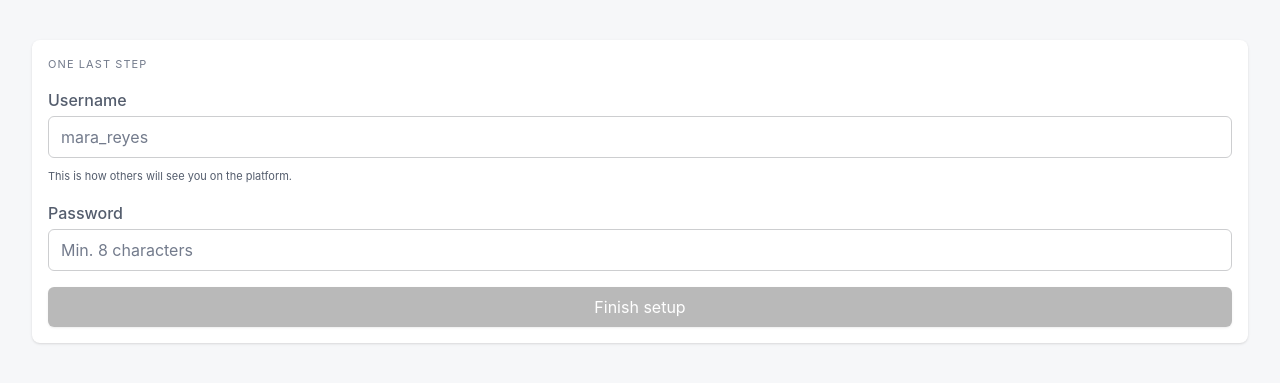
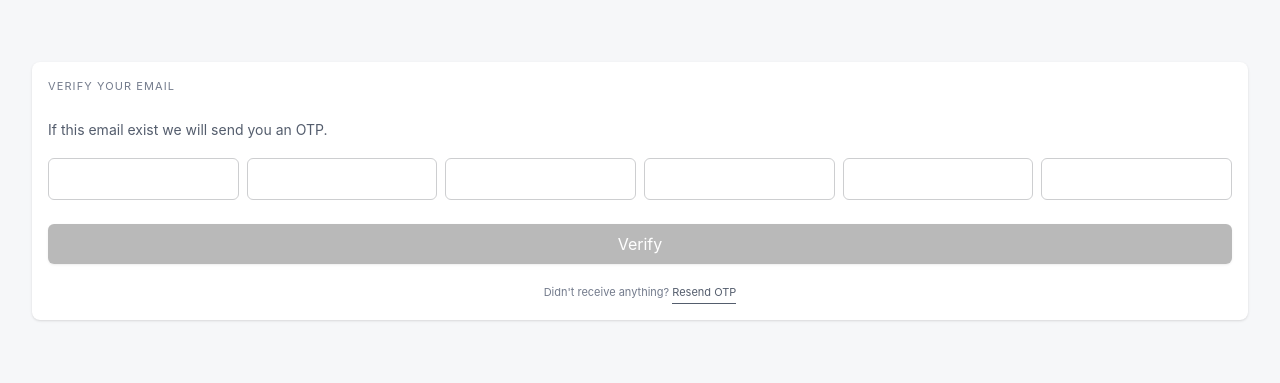
Before and after one commit to gymboiefrncs/domx, a React (Vite) app in the folder apps/web/: page /otp in a window 1280 px wide. Shown: the part 209-592 px from the top of the page. Built offline with nearby package versions, Linux system fonts and the light colour scheme.

Commit message:
feat(web): implement signup and OTP verification flow with hooks and services refactor(api): replace sending email with console log to prevent hitting the rate limit

```diff
--- a/apps/web/src/App.tsx
+++ b/apps/web/src/App.tsx
@@ -1,12 +1,16 @@
 import OtpPage from "./pages/Otp";
 import SetupProfilePage from "./pages/SetupProfile";
 import SignupPage from "./pages/Signup";
+import { Route, Routes, Navigate } from "react-router-dom";
 
 export function App() {
   return (
-    <div className="flex flex-col h-full">
-      <SetupProfilePage />
-    </div>
+    <Routes>
+      <Route path="/" element={<Navigate to="/signup" replace />} />
+      <Route path="/signup" element={<SignupPage />} />
+      <Route path="/otp" element={<OtpPage />} />
+      <Route path="/setup-profile" element={<SetupProfilePage />} />
+    </Routes>
   );
 }
 
--- /dev/null
+++ b/apps/web/src/hooks/useSignup.ts
@@ -0,0 +1,46 @@
+import { signup, verifyOTP } from "@/services/signup";
+import { useState } from "react";
+import { useNavigate } from "react-router-dom";
+
+export const useSignup = () => {
+  const [loading, setLoading] = useState(false);
+  const [error, setError] = useState(null);
+  const navigate = useNavigate();
+
+  async function handleSignup(email: string) {
+    setLoading(true);
+    try {
+      await signup(email);
+      navigate("/otp", { state: { email }, replace: true });
+    } catch (err) {
+      // use any for now since we don't have a defined error type
+      // eslint-disable-next-line @typescript-eslint/no-explicit-any
+      setError((err as any).message);
+      console.log("Failed to fetch groups", err);
+    } finally {
+      setLoading(false);
+    }
+  }
+  return { handleSignup, loading, error };
+};
+
+export const useVerifyOTP = () => {
+  const [loading, setLoading] = useState(false);
+  const [error, setError] = useState(null);
+  const navigate = useNavigate();
+  const handleVerifyOTP = async (email: string, otp: string) => {
+    setLoading(true);
+    try {
+      await verifyOTP(email, otp);
+      navigate("/setup-profile", { replace: true });
+    } catch (err) {
+      // use any for now since we don't have a defined error type
+      // eslint-disable-next-line @typescript-eslint/no-explicit-any
+      setError((err as any).message);
+      console.log("Failed to verify OTP", err);
+    } finally {
+      setLoading(false);
+    }
+  };
+  return { handleVerifyOTP, loading, error };
+};
--- a/apps/web/src/main.tsx
+++ b/apps/web/src/main.tsx
@@ -2,9 +2,12 @@ import { StrictMode } from "react";
 import { createRoot } from "react-dom/client";
 import { App } from "./App";
 import "./index.css";
+import { BrowserRouter } from "react-router-dom";
 
 createRoot(document.getElementById("root")!).render(
   <StrictMode>
-    <App />
+    <BrowserRouter>
+      <App />
+    </BrowserRouter>
   </StrictMode>,
 );
--- a/apps/web/src/pages/Otp.tsx
+++ b/apps/web/src/pages/Otp.tsx
@@ -1,52 +1,56 @@
-import {
-  useState,
-  useRef,
-  type ChangeEvent,
-  type KeyboardEvent,
-  type ClipboardEvent,
-} from "react";
+import { useVerifyOTP } from "@/hooks/useSignup";
+import { useState, useRef, type ChangeEvent, type KeyboardEvent } from "react";
+import { useLocation } from "react-router-dom";
 
 const OTP_LENGTH = 6;
 
 export default function OtpPage() {
-  const [digits, setDigits] = useState<string[]>(Array(OTP_LENGTH).fill(""));
+  const [otp, setOtp] = useState<string[]>(Array(OTP_LENGTH).fill(""));
+  const { handleVerifyOTP, loading, error } = useVerifyOTP();
+  const inputs = useRef<(HTMLInputElement | null)[]>([]);
+  const { state } = useLocation();
 
-  const inputs = useRef<(HTMLInputElement | null)[]>([]);
+  const handleChange = (value: string, index: number): void => {
+    // Rejects any non-hex charcaters early to prevent users from entering invalid OTP values
+    if (!/^[0-9a-f]$/.test(value)) return;
 
-  function handleChange(value: string, index: number): void {
-    if (!/^\d?$/.test(value)) return;
-    const next = [...digits];
+    const next = [...otp];
     next[index] = value;
-    setDigits(next);
+    setOtp(next);
+
+    // Auto-advance focus so the user doesn't have to click each box manually
     if (value && index < OTP_LENGTH - 1) {
       inputs.current[index + 1]?.focus();
     }
-  }
+  };
 
-  function handleKeyDown(
+  const handleKeyDown = (
     e: KeyboardEvent<HTMLInputElement>,
     index: number,
-  ): void {
-    if (e.key === "Backspace" && !digits[index] && index > 0) {
+  ): void => {
+    /**
+     * Backspace on empty input should move focus to the previous input and clear it
+     * Backspace on non-empty input should just clear the current input
+     *
+     * This allows users to easily correct mistakes without having to manually click each input
+     */
+    if (e.key === "Backspace" && !otp[index] && index > 0) {
       inputs.current[index - 1]?.focus();
+      const prev = [...otp];
+      prev[index - 1] = "";
+      setOtp(prev);
+    } else if (e.key === "Backspace" && otp[index]) {
+      const prev = [...otp];
+      prev[index] = "";
+      setOtp(prev);
     }
-  }
+  };
 
-  function handlePaste(e: ClipboardEvent<HTMLInputElement>): void {
-    e.preventDefault();
-    const pasted = e.clipboardData
-      .getData("text")
-      .replace(/\D/g, "")
-      .slice(0, OTP_LENGTH);
-    const next = [...digits];
-    pasted.split("").forEach((char, i) => {
-      next[i] = char;
-    });
-    setDigits(next);
-    inputs.current[Math.min(pasted.length, OTP_LENGTH - 1)]?.focus();
-  }
-
-  const isComplete: boolean = digits.every(Boolean);
+  /**
+   * Flag to determine if the all inputs are filled
+   * Returns false if any input is empty
+   */
+  const isComplete: boolean = otp.every(Boolean);
 
   return (
     <div className="min-h-screen bgbg flex items-center p-8 font-sans">
@@ -56,43 +60,50 @@ export default function OtpPage() {
         </p>
 
         <p className="text-sm text-text-secondary font-normal leading-relaxed mb-4">
-          We sent a 6-digit code to your email
+          If this email exist we will send you an OTP.
         </p>
 
+        {error && <p className="text-red-500">{error}</p>}
+
+        <form
+          onSubmit={(e) => {
+            e.preventDefault();
+            handleVerifyOTP(state.email, otp.join(""));
+          }}
+        >
           <div className="flex gap-2 justify-between mb-6">
-          {digits.map((digit, i) => (
+            {otp.map((char, i) => (
               <input
                 key={i}
                 ref={(el) => {
                   inputs.current[i] = el;
                 }}
                 type="text"
-              inputMode="numeric"
                 maxLength={1}
-              value={digit}
+                value={char}
                 onChange={(e: ChangeEvent<HTMLInputElement>) =>
                   handleChange(e.target.value, i)
                 }
                 onKeyDown={(e: KeyboardEvent<HTMLInputElement>) =>
                   handleKeyDown(e, i)
                 }
-              onPaste={handlePaste}
                 className="input"
               />
             ))}
           </div>
-
           <button
+            type="submit"
             disabled={!isComplete}
             className="btn w-full disabled:opacity-30 disabled:cursor-not-allowed"
           >
-          Verify code
+            {loading ? "Verifying..." : "Verify"}
           </button>
+        </form>
 
         <p className="text-text-muted text-center mt-5 leading-relaxed font-normal">
           Didn't receive anything?{" "}
           <button className="text-text-secondary border-b border-text-secondary pb-px bg-transparent cursor-pointer text-[11px]">
-            Resend code
+            Resend OTP
           </button>
         </p>
       </div>
--- a/apps/web/src/pages/Signup.tsx
+++ b/apps/web/src/pages/Signup.tsx
@@ -1,11 +1,9 @@
 import { useState } from "react";
+import { useSignup } from "@/hooks/useSignup";
 
 export default function SignupPage() {
   const [email, setEmail] = useState("");
-
-  function handleSubmit() {
-    // TODO: auth service
-  }
+  const { handleSignup, loading, error } = useSignup();
 
   return (
     <div className="min-h-screen bg-bg flex items-center justify-center p-8 font-sans">
@@ -15,7 +13,14 @@ export default function SignupPage() {
           Create account
         </p>
 
-        <form onSubmit={handleSubmit}>
+        {error && <p className="text-red-500">{error}</p>}
+
+        <form
+          onSubmit={(e) => {
+            e.preventDefault();
+            handleSignup(email);
+          }}
+        >
           <div className="field mb-4">
             <label htmlFor="email" className="field-label">
               Email
@@ -31,8 +36,8 @@ export default function SignupPage() {
             />
           </div>
 
-          <button type="submit" className="w-full btn">
-            Create account
+          <button type="submit" className="w-full btn" disabled={loading}>
+            {loading ? "Creating account..." : "Create account"}
           </button>
         </form>
 
--- /dev/null
+++ b/apps/web/src/services/signup.ts
@@ -0,0 +1,25 @@
+export const signup = async (email: string) => {
+  const res = await fetch("http://localhost:8080/api/v1/auth/signup", {
+    method: "POST",
+    headers: {
+      "Content-Type": "application/json",
+    },
+    body: JSON.stringify({ email }),
+  });
+  const data = await res.json();
+  if (!res.ok) throw new Error(data.message);
+  return data;
+};
+
+export const verifyOTP = async (email: string, otp: string) => {
+  const res = await fetch("http://localhost:8080/api/v1/verify-email", {
+    method: "POST",
+    headers: {
+      "Content-Type": "application/json",
+    },
+    body: JSON.stringify({ email, otp }),
+  });
+  const data = await res.json();
+  if (!res.ok) throw new Error(data.message);
+  return data;
+};
```
Also changed, not shown: 2 other files (tests, documents, lock files or other folders). Lines whose indentation alone changed are shown as unchanged.
